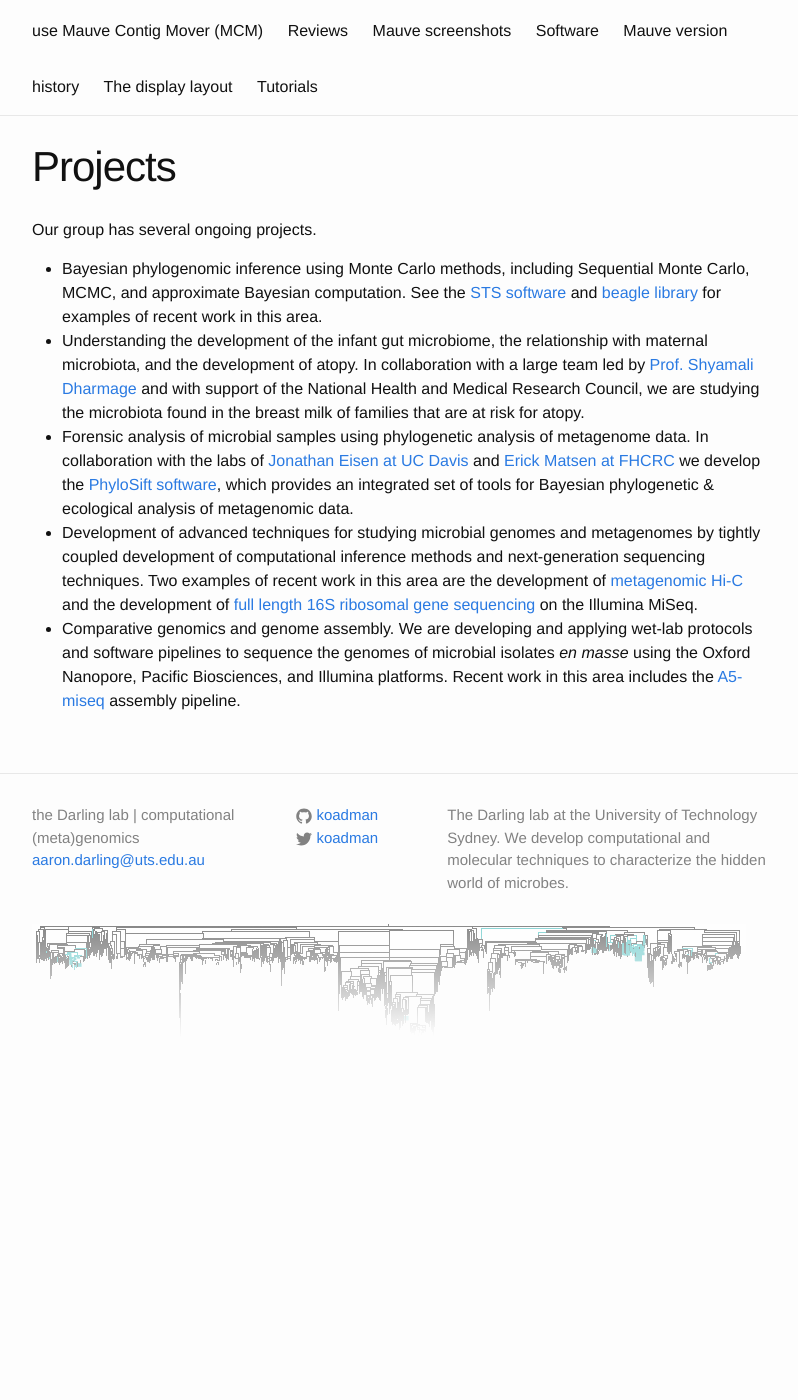
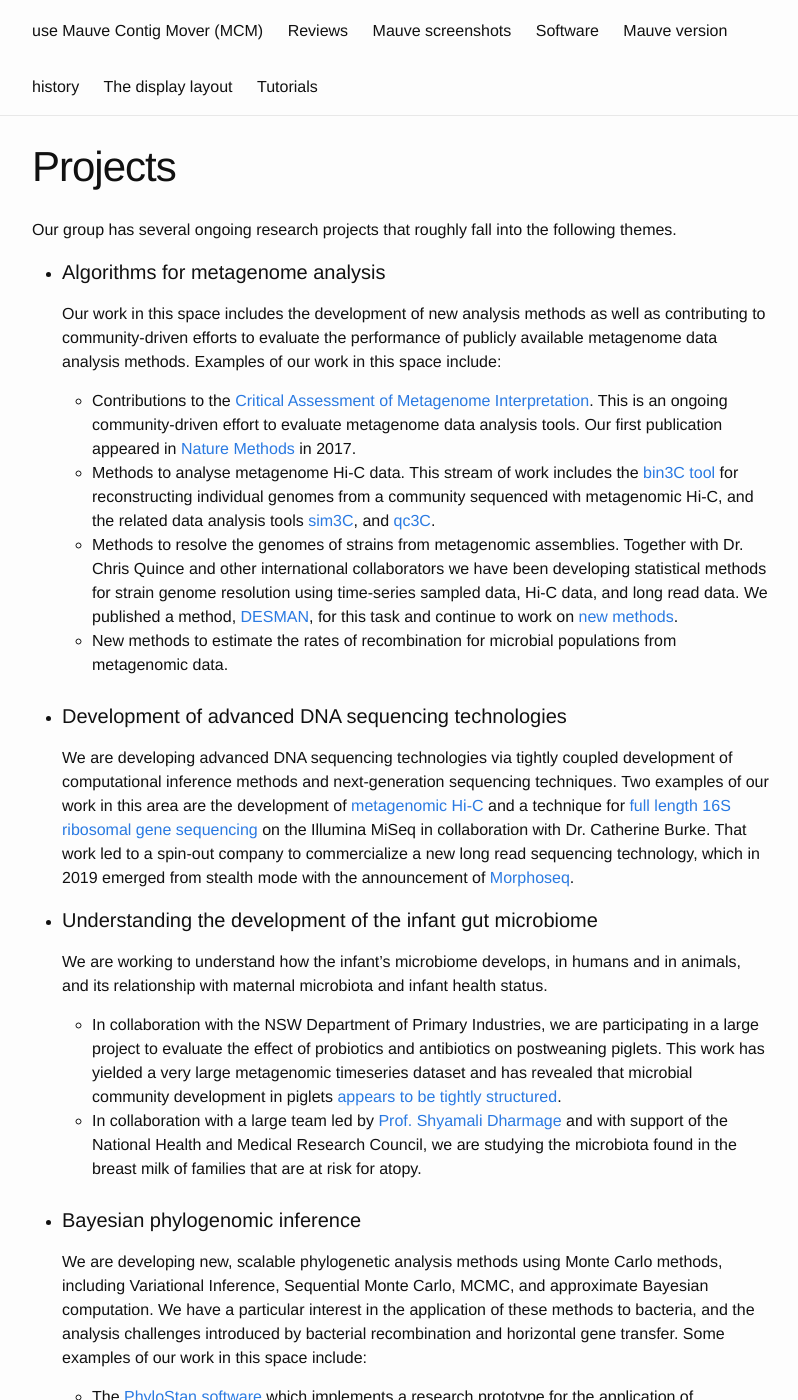
Before and after one commit to koadman/platypusfarm, a Jekyll site: the page built from darlinglab/projects.md, in a window 1280 px wide and 1400 px high, scrolled down 394 px. Shown: the whole window, without its empty margins (238-1036 px from the left). Built offline with Jekyll 4.4.1, drawn with Linux system fonts in a browser that asks for light colours; before the commit the page ends 1469 px from its top, so only the background shows below that; some of the changed text lies outside the part shown.

Commit message:
massive overhaul for the current decade

```diff
--- a/darlinglab/projects.md
+++ b/darlinglab/projects.md
@@ -4,12 +4,23 @@ title: Projects
 permalink: /projects/
 ---
 
-Our group has several ongoing projects.
+Our group has several ongoing research projects that roughly fall into the following themes.
 
-+ Bayesian phylogenomic inference using Monte Carlo methods, including Sequential Monte Carlo, MCMC, and approximate Bayesian computation. See the [STS software](https://github.com/OnlinePhylo/sts) and [beagle library](https://github.com/beagle-dev/beagle-lib) for examples of recent work in this area.
-+ Understanding the development of the infant gut microbiome, the relationship with maternal microbiota, and the development of atopy.
-  In collaboration with a large team led by [Prof. Shyamali Dharmage](https://findanexpert.unimelb.edu.au/display/person3474) and with support of the National Health and Medical Research Council, we are studying the microbiota found in the breast milk of families that are at risk for atopy.
-+ Forensic analysis of microbial samples using phylogenetic analysis of metagenome data.
-  In collaboration with the labs of [Jonathan Eisen at UC Davis](http://phylogenomics.wordpress.com) and [Erick Matsen at FHCRC](http://matsen.fhcrc.org) we develop the [PhyloSift software](http://phylosift.wordpress.org), which provides an integrated set of tools for Bayesian phylogenetic & ecological analysis of metagenomic data.
-+ Development of advanced techniques for studying microbial genomes and metagenomes by tightly coupled development of computational inference methods and next-generation sequencing techniques. Two examples of recent work in this area are the development of [metagenomic Hi-C](https://peerj.com/articles/415/) and the development of [full length 16S ribosomal gene sequencing](http://biorxiv.org/content/early/2014/11/06/010967) on the Illumina MiSeq.
-+ Comparative genomics and genome assembly. We are developing and applying wet-lab protocols and software pipelines to sequence the genomes of microbial isolates _en masse_ using the Oxford Nanopore, Pacific Biosciences, and Illumina platforms. Recent work in this area includes the [A5-miseq](http://sf.net/p/ngopt) assembly pipeline.
+
+- <h4>Algorithms for metagenome analysis</h4> Our work in this space includes the development of new analysis methods as well as contributing to community-driven efforts to evaluate the performance of publicly available metagenome data analysis methods. Examples of our work in this space include:
+  * Contributions to the [Critical Assessment of Metagenome Interpretation](https://data.cami-challenge.org/). This is an ongoing community-driven effort to evaluate metagenome data analysis tools. Our first publication appeared in [Nature Methods](https://www.nature.com/articles/nmeth.4458) in 2017.
+  * Methods to analyse metagenome Hi-C data. This stream of work includes the [bin3C tool](https://genomebiology.biomedcentral.com/articles/10.1186/s13059-019-1643-1) for reconstructing individual genomes from a community sequenced with metagenomic Hi-C, and the related data analysis tools [sim3C](https://academic.oup.com/gigascience/article/7/2/gix103/4628124), and [qc3C](https://github.com/cerebis/qc3C).
+  * Methods to resolve the genomes of strains from metagenomic assemblies. Together with Dr. Chris Quince and other international collaborators we have been developing statistical methods for strain genome resolution using time-series sampled data, Hi-C data, and long read data. We published a method, [DESMAN](https://genomebiology.biomedcentral.com/articles/10.1186/s13059-017-1309-9), for this task and continue to work on [new methods](https://github.com/koadman/graphdeconvolution).
+  * New methods to estimate the rates of recombination for microbial populations from metagenomic data.
+ <br/> <br/>
+- <h4>Development of advanced DNA sequencing technologies</h4> We are developing advanced DNA sequencing technologies via tightly coupled development of computational inference methods and next-generation sequencing techniques. Two examples of our work in this area are the development of [metagenomic Hi-C](https://peerj.com/articles/415/) and a technique for [full length 16S ribosomal gene sequencing](http://biorxiv.org/content/early/2014/11/06/010967) on the Illumina MiSeq in collaboration with Dr. Catherine Burke. That work led to a spin-out company to commercialize a new long read sequencing technology, which in 2019 emerged from stealth mode with the announcement of [Morphoseq](https://longastech.com).
+
+- <h4>Understanding the development of the infant gut microbiome</h4> We are working to understand how the infant's microbiome develops, in humans and in animals, and its relationship with maternal microbiota and infant health status.
+  * In collaboration with the NSW Department of Primary Industries, we are participating in a large project to evaluate the effect of probiotics and antibiotics on postweaning piglets. This work has yielded a very large metagenomic timeseries dataset and has revealed that microbial community development in piglets [appears to be tightly structured](https://www.biorxiv.org/content/10.1101/2020.07.20.211326v1).
+  * In collaboration with a large team led by [Prof. Shyamali Dharmage](https://findanexpert.unimelb.edu.au/display/person3474) and with support of the National Health and Medical Research Council, we are studying the microbiota found in the breast milk of families that are at risk for atopy.
+ <br/> <br/>
+- <h4>Bayesian phylogenomic inference</h4> We are developing new, scalable phylogenetic analysis methods using Monte Carlo methods, including Variational Inference, Sequential Monte Carlo, MCMC, and approximate Bayesian computation. We have a particular interest in the application of these methods to bacteria, and the analysis challenges introduced by bacterial recombination and horizontal gene transfer. Some examples of our work in this space include:
+  * The [PhyloStan software](https://github.com/4ment/phylostan) which implements a research prototype for the application of probabilistic programming and variational inference to phylogenetic models. This software provides a means to carry out Bayesian inference on continuous phylogenetic model parameters such as branch lengths, and historical population sizes. A peer reviewed manuscript describing the [design and evaluation of PhyloStan](https://peerj.com/articles/8272/) is available.
+  * The [STS software](https://github.com/OnlinePhylo/sts) is a prototype for online phylogenetic inference via Sequential Monte Carlo. The work behind STS is described in two corresponding manuscripts: [one on the underlying theory](https://academic.oup.com/sysbio/article/67/3/503/4735261), and another describing [the STS algorithm and its performance](https://academic.oup.com/sysbio/article/67/3/490/4665707).
+  * The [beagle library](https://github.com/beagle-dev/beagle-lib). BEAGLE is a library that provides a single uniform programming interface for high performance implementations of phylogenetic likelihood and gradient calculations across a variety of compute architectures. The library currently contains specialized likelihood calculators for SSE, OpenMP, and GPU-enabled computation via CUDA and OpenCL kernels.
+  * New methods to identify the recombinant parts of a genome and to improve the estimation of the clonal genealogy for bacteria.
```
